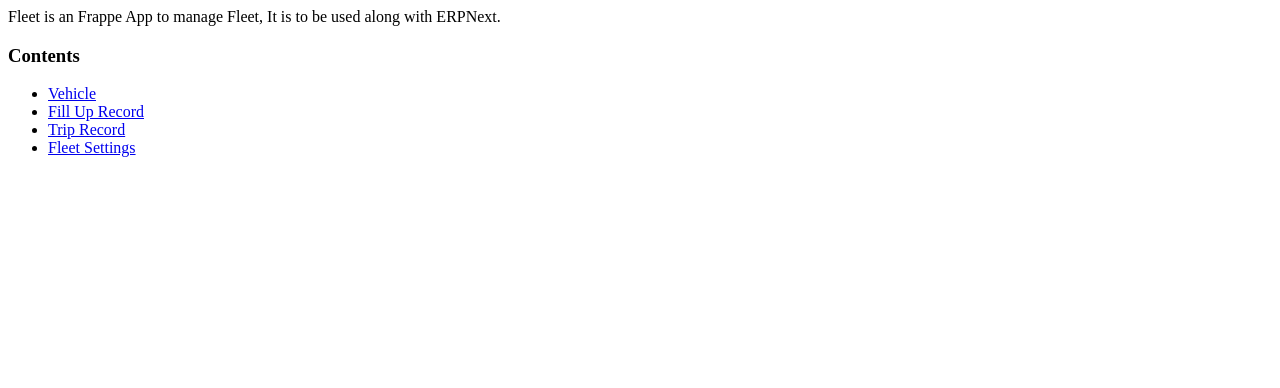
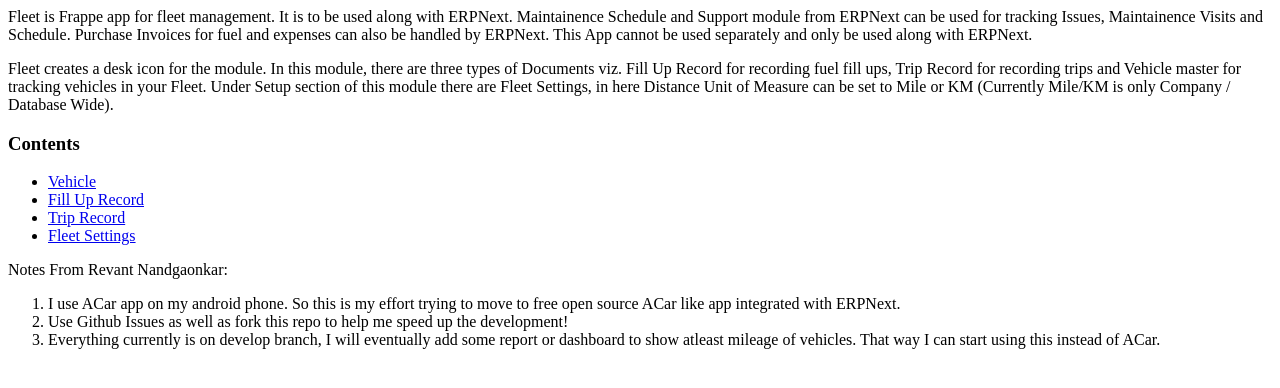
Before and after one commit to revant/fleet, a plain HTML site: page fleet/docs/user/index.html in a window 1280 px wide. Drawn offline with Linux system fonts and the light colour scheme.

Commit message:
Trip Record and Index

```diff
--- a/fleet/docs/user/index.html
+++ b/fleet/docs/user/index.html
@@ -1,9 +1,12 @@
 <!-- title: Fleet: User Docs -->
 <!-- no-breadcrumbs -->
-
-
-Fleet is an Frappe App to manage Fleet, It is to be used along with ERPNext.
-
+<p>
+Fleet is Frappe app for fleet management. It is to be used along with ERPNext.
+Maintainence Schedule and Support module from ERPNext can be used for tracking Issues, Maintainence Visits and Schedule. Purchase Invoices for fuel and expenses can also be handled by ERPNext. This App cannot be used separately and only be used along with ERPNext.
+</p>
+<p>
+Fleet creates a desk icon for the module. In this module, there are three types of Documents viz. Fill Up Record for recording fuel fill ups, Trip Record for recording trips and Vehicle master for tracking vehicles in your Fleet. Under Setup section of this module there are Fleet Settings, in here Distance Unit of Measure can be set to Mile or KM (Currently Mile/KM is only Company / Database Wide).
+</p>
 <h3>Contents</h3>
 <ul>
 	<li>
@@ -20,6 +23,14 @@ Fleet is an Frappe App to manage Fleet, It is to be used along with ERPNext.
 	</li>
 </ul>
 
+Notes From Revant Nandgaonkar:
+
+<ol>
+  <li>I use ACar app on my android phone. So this is my effort trying to move to free open source ACar like app integrated with ERPNext.</li>
+  <li>Use Github Issues as well as fork this repo to help me speed up the development!</li>
+  <li>Everything currently is on develop branch, I will eventually add some report or dashboard to show atleast mileage of vehicles. That way I can start using this instead of ACar.</li>
+</ol>
+
 <!-- autodoc -->
 <!-- jinja -->
 <!-- static -->
```
Also changed, not shown: fleet/docs/assets/img/trip-record/trip-record-1.png (added), 2 other files.
